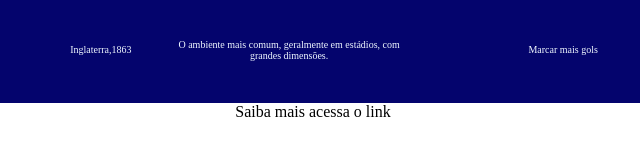
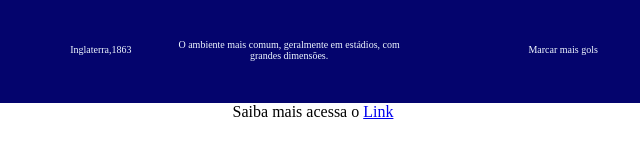
Before and after one commit to jonystoner/curso-html-senac, a plain HTML site: page esportes_bolas.html in a window 1280 px wide. Shown: the part 469-624 px from the top of the page, 327-967 px from the left. Drawn offline with Linux system fonts and the light colour scheme.

Commit message:
atualizando o footer do projeto com o link

```diff
--- a/esportes_bolas.html
+++ b/esportes_bolas.html
@@ -153,7 +153,7 @@
         </table>
     </main>
     <footer>
-        Saiba mais acessa o link
+        Saiba mais acessa o <a href="cardapio.html" >Link</a>
     </footer>
 </body>
 
```
